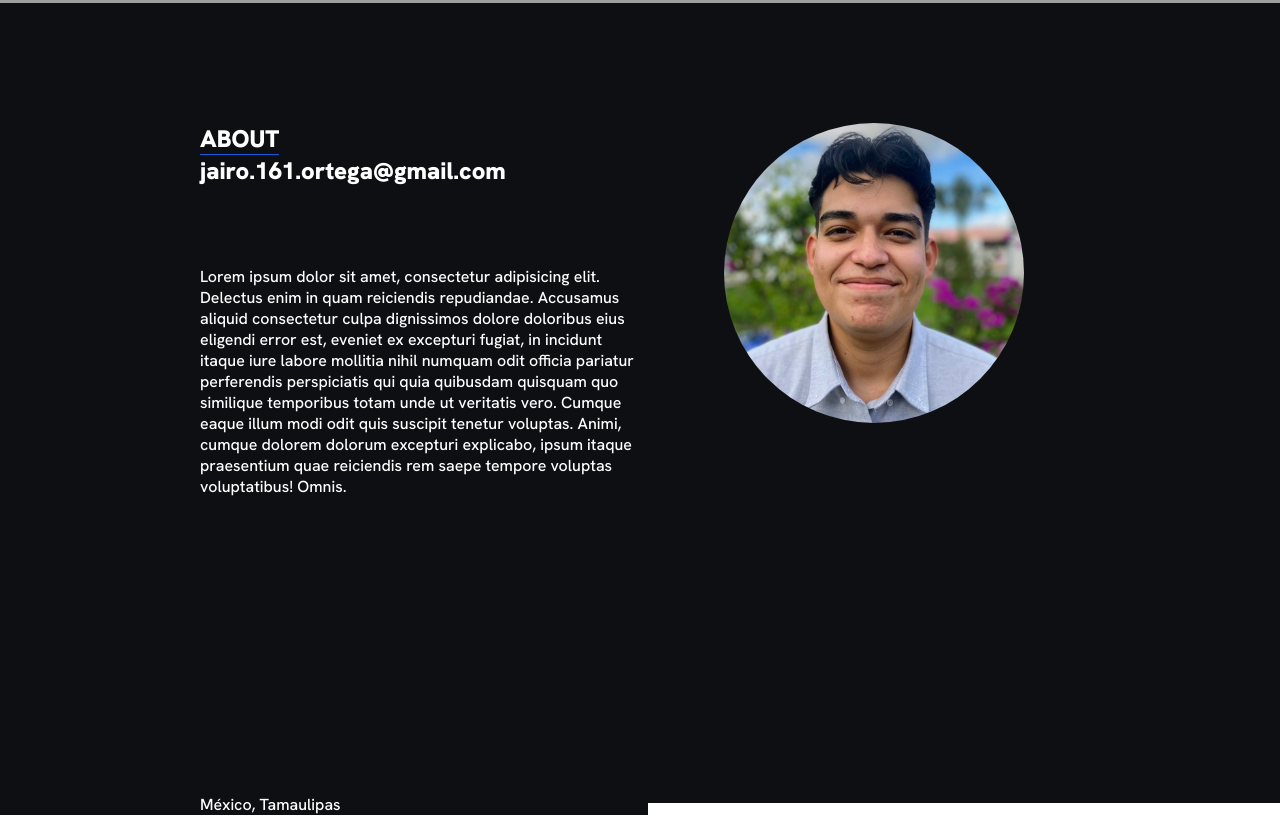
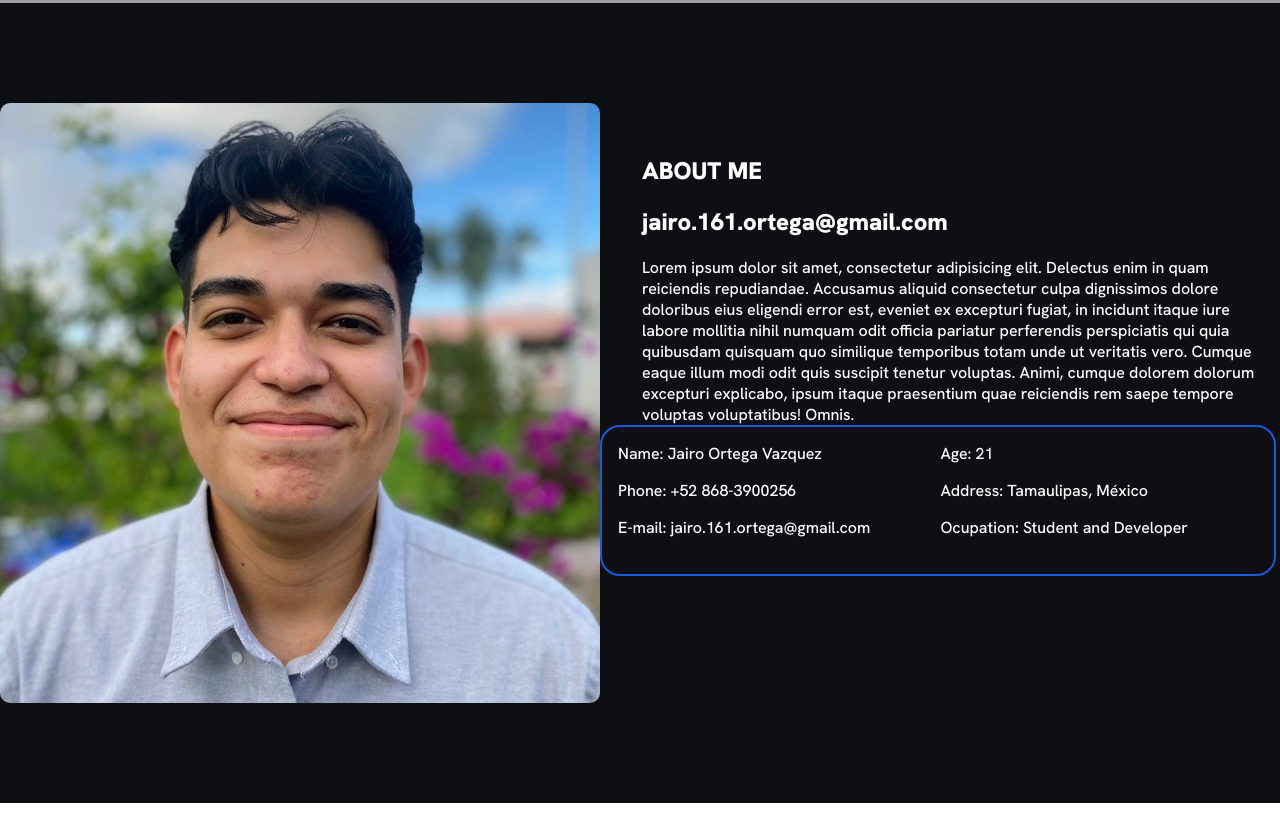
Before and after one commit to Jairox789/Jariox789, a plain HTML site: page index.html in a window 1280 px wide. Shown: the part 797-1617 px from the top of the page. Drawn offline with Linux system fonts and the light colour scheme; grey boxes are pictures that could not be loaded.

Commit message:
Section about modificada con grid

```diff
--- a/css/styles.css
+++ b/css/styles.css
@@ -127,41 +127,52 @@ nav .navbar-right img{
     background-color: #0e0f13;
     width: 100%;
     height: 100vh;
-    position: relative;
+    color: var(--tittle-letter);
+    display: grid;
+    grid-template-columns: 0.8fr 1fr;
+    grid-template-rows: repeat(2,1fr);
+    grid-template-areas:
+            "image about1"
+            "image about2";
+    place-content: center;
 }
-.about-image{
-    position: absolute;
-    right: 20%;
-    top:15%;
+.about .about-image{
+    display: grid;
+    grid-area: image;
+    place-content: center;
 }
-.about-image img{
-    width: 300px;
-    height: 300px;
-    border-radius: 50%;
+.about .about-image img{
+    width: 600px;
+    height: 600px;
+    border-radius: 10px;
 }
 .about .info-container{
-    background-color: #0e0f13;
-    width: 35%;
-    height: 89vh;
+    grid-area: about1;
+    width: 634px;
     color: var(--tittle-letter);
-    position: absolute;
-    padding: 100px 0 0 200px;
-    display: flex;
-    flex-direction: column;
-    justify-content: space-between;
+    padding: 132px 0 0px 42px;
 }
-.about .info-container h1:nth-child(1){
-    display: inline-block;
-    margin-bottom: 0;
-    border-bottom: 1px solid #185ADB;
+.about .about-grid{
+    grid-area: about2;
+    width: 640px;
+    height: 115px;
+    padding: 16px;
+    border: 2px solid #185ADB;
+    border-radius: 20px;
+    display: grid;
+    grid-template-columns: auto auto;
+    color: var(--tittle-letter);
 }
-.about .info-container h1:nth-child(2){
-    margin-top:0;
-    margin-bottom: 80px;
+.about .about-grid span{
+    margin-bottom: 16px;
 }
-.about .info-direction{
-    color: var(--tittle-letter);
+.about-grid .about1{
     display: flex;
     flex-direction: column;
 }
+.about-grid .about2{
+    display: flex;
+    flex-direction: column;
+}
+
 /*Style from Resume*/
--- a/index.html
+++ b/index.html
@@ -59,12 +59,21 @@
         </div>
         <div class="info-container">
             <div class="info">
-                <h1>ABOUT</h1>
+                <h1>ABOUT ME</h1>
                 <h1>jairo.161.ortega@gmail.com</h1>
                 <span>Lorem ipsum dolor sit amet, consectetur adipisicing elit. Delectus enim in quam reiciendis repudiandae. Accusamus aliquid consectetur culpa dignissimos dolore doloribus eius eligendi error est, eveniet ex excepturi fugiat, in incidunt itaque iure labore mollitia nihil numquam odit officia pariatur perferendis perspiciatis qui quia quibusdam quisquam quo similique temporibus totam unde ut veritatis vero. Cumque eaque illum modi odit quis suscipit tenetur voluptas. Animi, cumque dolorem dolorum excepturi explicabo, ipsum itaque praesentium quae reiciendis rem saepe tempore voluptas voluptatibus! Omnis.</span>
             </div>
-            <div class="info-direction">
-                <span>México, Tamaulipas</span>
+        </div>
+        <div class="about-grid">
+            <div class="grid-container about1">
+                <span>Name: Jairo Ortega Vazquez</span>
+                <span>Phone: +52 868-3900256</span>
+                <span>E-mail: jairo.161.ortega@gmail.com</span>
+            </div>
+            <div class="grid-container about2">
+                <span>Age: 21</span>
+                <span>Address: Tamaulipas, México</span>
+                <span>Ocupation: Student and Developer</span>
             </div>
         </div>
     </section>
```
